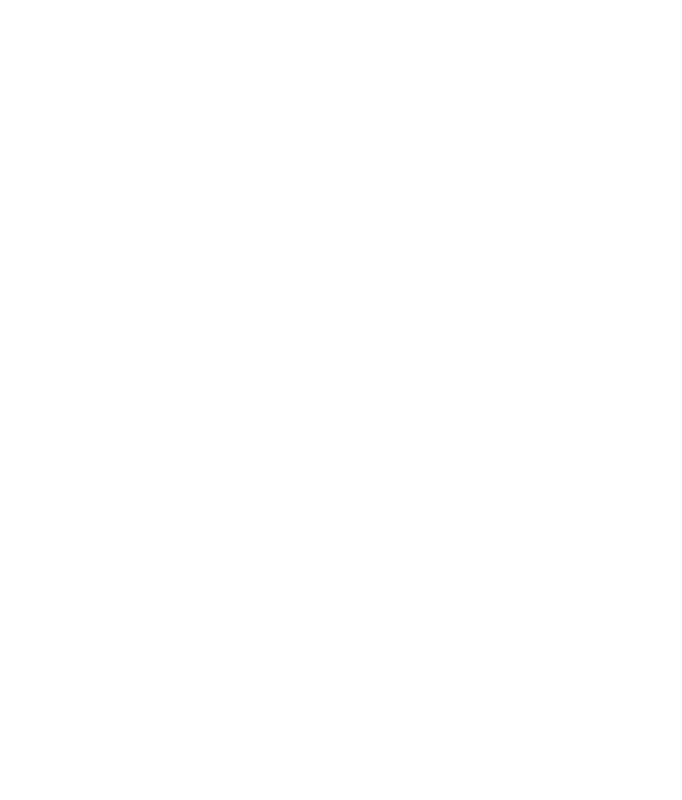
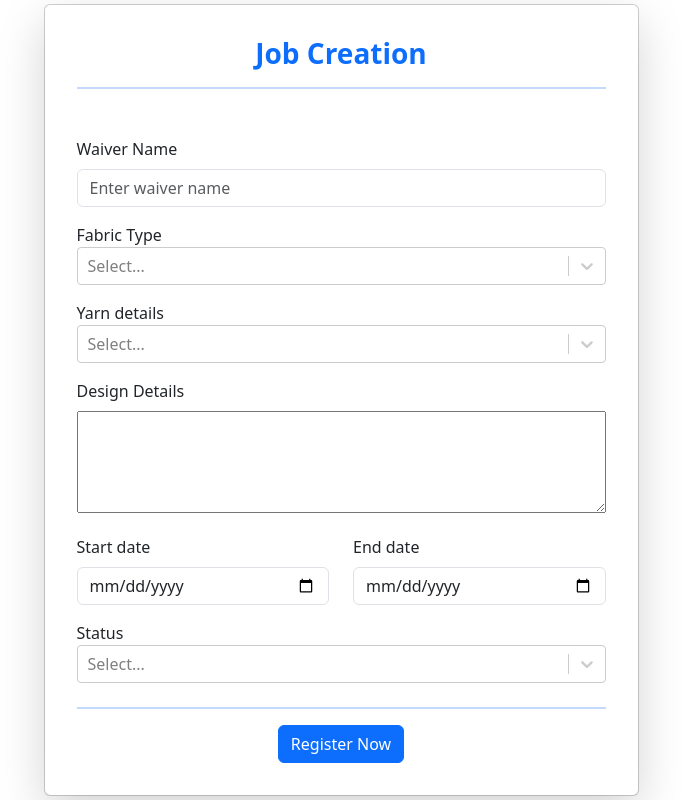
Before and after one commit to RajamaniT/waiverapp, a React (Create React App) app: page /JobCreation in a window 1280 px wide. Before the commit this address had no page. Shown: the whole page, without its empty margins (299-981 px from the left). Built offline with nearby package versions, Linux system fonts and the light colour scheme.

Commit message:
Added Job creation page

```diff
--- a/package.json
+++ b/package.json
@@ -7,12 +7,14 @@
     "@testing-library/react": "^13.4.0",
     "@testing-library/user-event": "^13.5.0",
     "bootstrap": "^5.3.3",
+    "dayjs": "^1.11.11",
     "react": "^18.2.0",
     "react-bootstrap": "^2.10.2",
     "react-dom": "^18.2.0",
     "react-hook-form": "^7.51.3",
     "react-router-dom": "^6.19.0",
     "react-scripts": "5.0.1",
+    "react-select": "^5.8.0",
     "web-vitals": "^2.1.4"
   },
   "scripts": {
--- a/src/App.js
+++ b/src/App.js
@@ -3,6 +3,7 @@
 import SignIn from './Component/Home/SignIn';
 import SignUp from './Component/Home/SignUp';
 import ForgotPassword from './Component/Home/ForgotPassword';
+import JobCreation from './Component/Waiverdetails/JobCreation';
 
 function App() {
   return (
@@ -11,6 +12,7 @@
         <Route path='/' element={<SignIn/>}/>
          <Route path='/SignUp' element={<SignUp/>}/>
         <Route path='/ForgotPassword' element={<ForgotPassword/>}/>
+        <Route path='/JobCreation' element={<JobCreation/>}/>
       </Routes>
     </div>
   );
--- a/src/Component/Home/ForgotPassword.jsx
+++ b/src/Component/Home/ForgotPassword.jsx
@@ -6,7 +6,8 @@
 
 function ForgotPassword() {
   const {
-    handleSubmit, register,
+    handleSubmit,
+    register,
     formState: { errors },
   } = useForm();
 
--- a/src/Component/Home/SignIn.jsx
+++ b/src/Component/Home/SignIn.jsx
@@ -18,6 +18,11 @@
   const onSubmit = async (data) => {
     console.log(data);
     try {
+      if(data?.email === "admin@gmail.com" && data?.password === "admin"){
+        navigate("JobCreation");
+      }else{
+
+      }
     } catch (error) {
     //   console.log("Error while sign up with the emailid : {0}", data.emailid);
     }
--- /dev/null
+++ b/src/Component/Waiverdetails/JobCreation.jsx
@@ -0,0 +1,204 @@
+import React, { useState } from "react";
+
+import { useForm, Controller } from "react-hook-form";
+import { Form } from "react-bootstrap";
+import Select from "react-select";
+import dayjs from "dayjs";
+
+function JobCreation() {
+  const {
+    register,
+    handleSubmit,
+    control,
+    watch,
+    formState: { errors },
+  } = useForm();
+
+  const onSubmit = async (data) => {
+    console.log(data);
+    try {
+    } catch (error) {
+      //   console.log("Error while sign up with the emailid : {0}", data.emailid);
+    }
+  };
+
+  const registerOption = {
+    waivername: {
+      required: "Waiver name is required",
+    },
+    fabric: {
+      required: "Fabric is required",
+    },
+    yarn: {
+      required: "yarn is required",
+    },
+    enddate: {
+      required: "End date is required",
+      validate: (value) =>
+        value <= watch("startdate") || "Password do not match",
+    },
+  };
+
+  let fabric = [
+    { label: "Cotton", value: "Cotton" },
+    { label: "Nylon", value: "Nylon" },
+    { label: "Linen", value: "Linen" },
+    { label: "Denim", value: "Denim" },
+  ];
+
+  let yarn = [
+    { label: "Fancy Yarn", value: "FancyYarn" },
+    { label: "Wool Yarn", value: "WoolYarn" },
+    { label: "Novelty Yarn", value: "NoveltyYarn" },
+  ];
+  let status = [
+    { label: "Open", value: "Open" },
+    { label: "InProgress", value: "InProgress" },
+    { label: "Completed", value: "Completed" },
+    { label: "Canceled", value: "Canceled" },
+  ];
+  const [startdate, setStartDate] = useState(new Date());
+  const [enddate, setEndDate] = useState(new Date());
+
+  return (
+    <div className="container d-flex flex-column">
+      <div className="row vh-100">
+        <div className="col-sm-10 col-md-8 col-lg-6 col-xl-5 mx-auto d-table h-100">
+          <div className="d-table-cell align-middle">
+            <div className="card">
+              <div className="card-body shadow-lg bg-White rounded">
+                <div className="m-sm-3">
+                  <div className="text-center col-12">
+                    <h3 className="text-primary">
+                      <strong>Job Creation</strong>
+                    </h3>
+                  </div>
+                  <form className="" onSubmit={handleSubmit(onSubmit)}>
+                    <hr className="bg-danger border-2 border-top border-primary mb-5"></hr>
+                    <Form.Group className="mb-3" controlId="waivername">
+                      <Form.Label>Waiver Name</Form.Label>
+                      <Form.Control
+                        type="text"
+                        placeholder="Enter waiver name"
+                        {...register("waivername", registerOption.email)}
+                      />
+                      {errors.waivername && (
+                        <p className="errorMsg">{errors.waivername.message}</p>
+                      )}
+                    </Form.Group>
+                    <div className="mb-3">
+                      <label>Fabric Type</label>
+                      <Controller
+                        className="mb-3"
+                        name="fabric"
+                        control={control}
+                        render={({ onChange, value, ref }) => (
+                          <Select
+                            options={fabric}
+                            value={fabric.find((c) => c.value === value)}
+                            // onChange={(val) => onChange(val.value)}
+                          />
+                        )}
+                        rules={{ required: true }}
+                      />
+                      {errors.fabric && (
+                        <p className="errorMsg">{errors.fabric.message}</p>
+                      )}
+                    </div>
+                    <div className="mb-3">
+                      <label>Yarn details</label>
+                      <Controller
+                        className="mb-3"
+                        name="yarn"
+                        control={control}
+                        render={({ onChange, value, ref }) => (
+                          <Select
+                            options={yarn}
+                            value={yarn.find((c) => c.value === value)}
+                            // onChange={(val) => onChange(val.value)}
+                          />
+                        )}
+                        rules={{ required: true }}
+                      />
+                      {errors.yarn && (
+                        <p className="errorMsg">{errors.yarn.message}</p>
+                      )}
+                    </div>
+
+                    <Form.Group className="mb-3" controlId="designdetails">
+                      <Form.Label>Design Details</Form.Label>
+                      <textarea name="designdetails" rows={4} cols={55} />
+                      {errors.designdetails && (
+                        <p className="errorMsg">
+                          {errors.designdetails.message}
+                        </p>
+                      )}
+                    </Form.Group>
+                    <div className="row mb-3">
+                      <div className="col-md-6">
+                        <Form.Label>Start date</Form.Label>
+                        <Form.Control
+                          type="date"
+                          name="startdate"
+                          placeholder="DateRange"
+                          value={startdate}
+                          onChange={(e) => setStartDate(e.target.value)}
+                        />
+                        {errors.startdate && (
+                          <p className="errorMsg">{errors.startdate.message}</p>
+                        )}
+                      </div>
+
+                      <div className="col-md-6">
+                        <Form.Label>End date</Form.Label>
+                        <Form.Control
+                          type="date"
+                          name="enddate"
+                          placeholder="DateRange"
+                          value={enddate}
+                          onChange={(e) => setEndDate(e.target.value)}
+                        />
+                        {errors.enddate && (
+                          <p className="errorMsg">{errors.enddate.message}</p>
+                        )}
+                      </div>
+                    </div>
+                    <div className="mb-4">
+                      <label>Status</label>
+                      <Controller
+                        className="mb-3"
+                        name="status"
+                        control={control}
+                        render={({ onChange, value, ref }) => (
+                          <Select
+                            options={status}
+                            value={status.find((c) => c.value === value)}
+                            // onChange={(val) => onChange(val.value)}
+                          />
+                        )}
+                        rules={{ required: true }}
+                      />
+                    </div>
+
+                    <hr className="bg-danger border-2 border-top border-primary"></hr>
+
+                    <div className="text-center mt-3">
+                      <button
+                        type="submit"
+                        className="btn btn-primary btn-rounded w-55"
+                      >
+                        Register Now
+                      </button>
+                    </div>
+                  </form>
+                </div>
+              </div>
+            </div>
+          </div>
+        </div>
+      </div>
+    </div>
+  );
+}
+
+export default JobCreation;
```
Also changed, not shown: src/Component/Waiverdetails/JobCreation.tsx (deleted), 1 other file (tests, documents, lock files or other folders).
